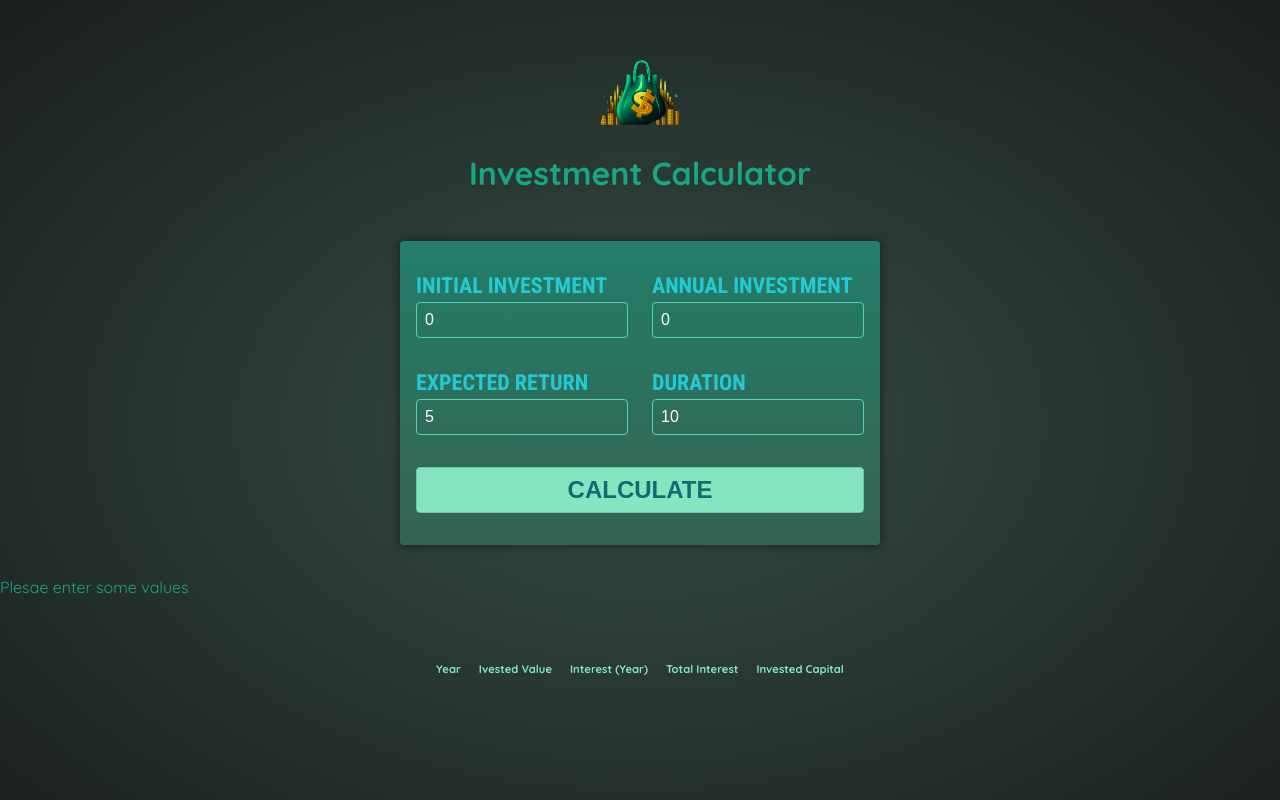
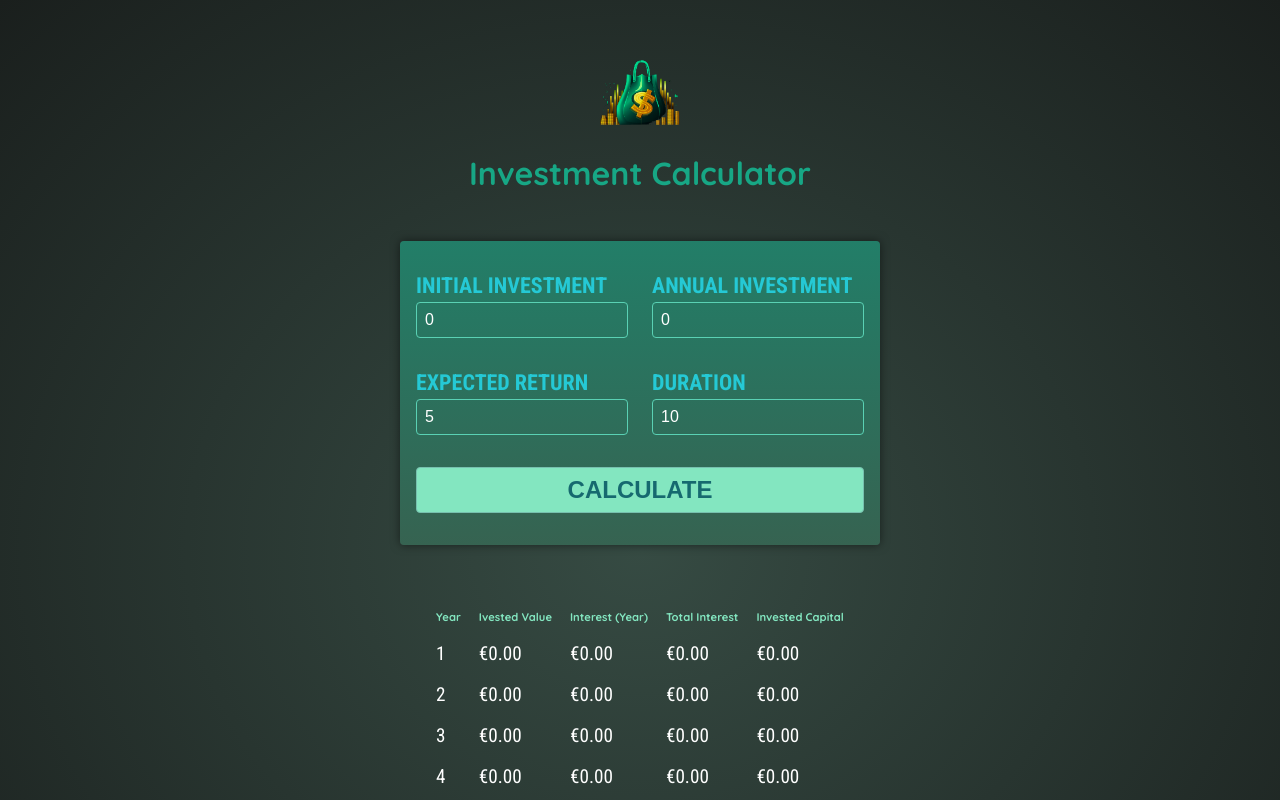
Before and after one commit to zarkonow/investment-calc-app, an Angular app: page / in a window 1280 px wide. Both pictures are taken after a click on the button "CALCULATE". Shown: the top 800 px of the page. Built offline with nearby package versions, Linux system fonts and the light colour scheme.

Commit message:
Refactor InvestmentResults component to improve HTML structure and add conditional rendering for results

```diff
--- a/src/app/investment-results/investment-results.component.css
+++ b/src/app/investment-results/investment-results.component.css
@@ -4,15 +4,21 @@
     padding: 1rem;
     table-layout: fixed;
     border-spacing: 1rem;
+
 }
 
 table thead {
+    text-align: left;
     font-size: 0.7rem;
     color: #83e6c0;
+
 }
 
 table tbody{
+    text-align: left;
     font-size: 1.2rem;
     color: #fff;
     font-family: "Roboto Condensed", sans-serif;
+
+
 }
--- a/src/app/investment-results/investment-results.component.html
+++ b/src/app/investment-results/investment-results.component.html
@@ -1,5 +1,7 @@
-<p>Plesae enter some values</p>
-
+@if (!results){
+<p class="center">Plesae enter some values</p>
+} @else
+{
 <table>
   <thead>
     <tr>
@@ -11,6 +13,15 @@
     </tr>
   </thead>
   <tbody>
-
+    @for (result of results; track result.year) {
+<tr>
+  <td>{{result.year}}</td>
+  <td>{{result.valueEndOfYear | currency: "EUR"}}</td>
+  <td>{{result.interest | currency: "EUR"}}</td>
+  <td>{{result.totalInterest | currency: "EUR"}}</td>
+  <td>{{result.totalAmountInvested | currency: "EUR"}}</td>
+</tr>
+    }
   </tbody>
 </table>
+}
--- a/src/app/investment-results/investment-results.component.ts
+++ b/src/app/investment-results/investment-results.component.ts
@@ -1,8 +1,9 @@
+import { CurrencyPipe } from '@angular/common';
 import { Component, Input, input } from '@angular/core';
 
 @Component({
   selector: 'app-investment-results',
-  imports: [],
+  imports: [CurrencyPipe],
   templateUrl: './investment-results.component.html',
   styleUrl: './investment-results.component.css'
 })
```
